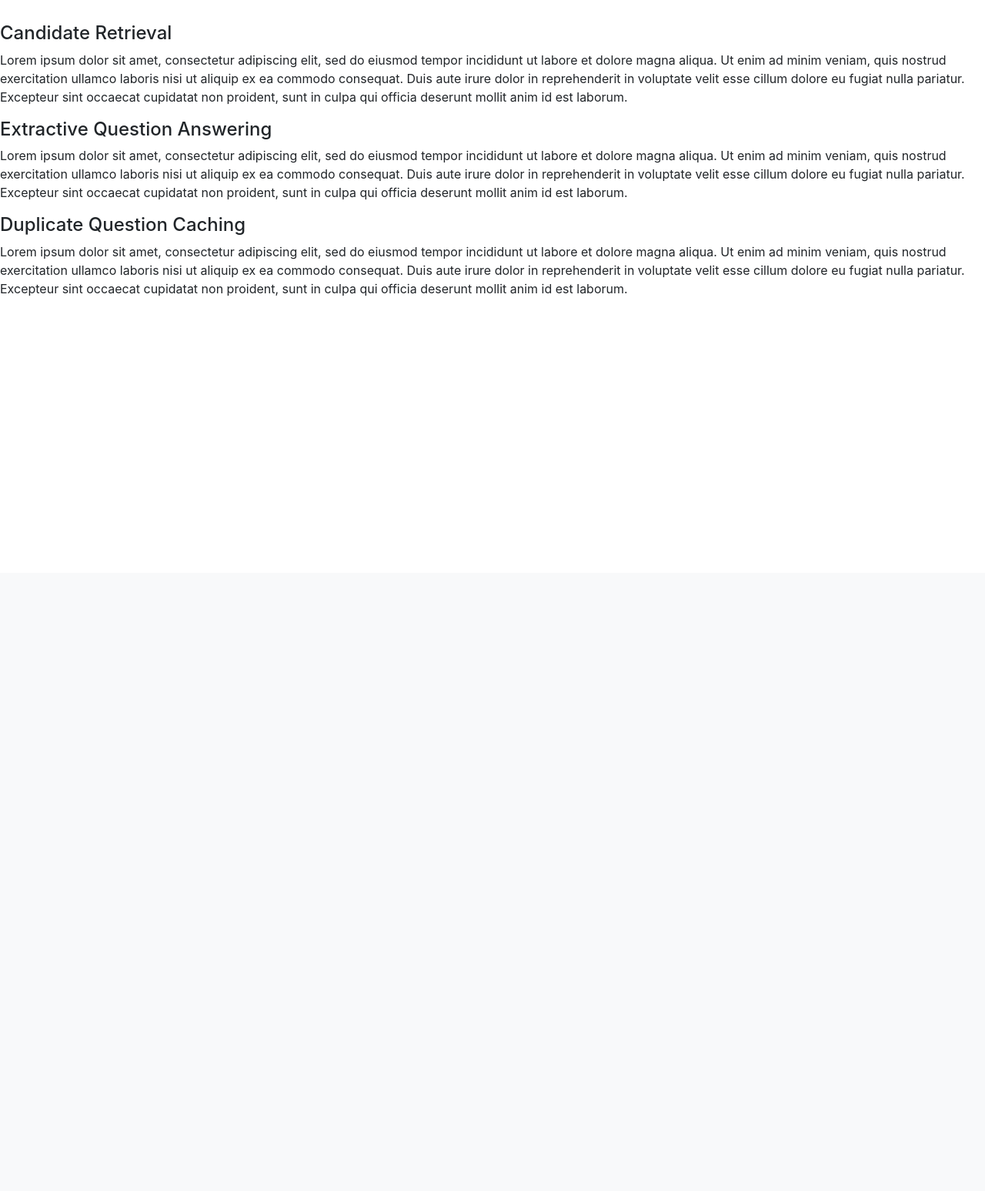
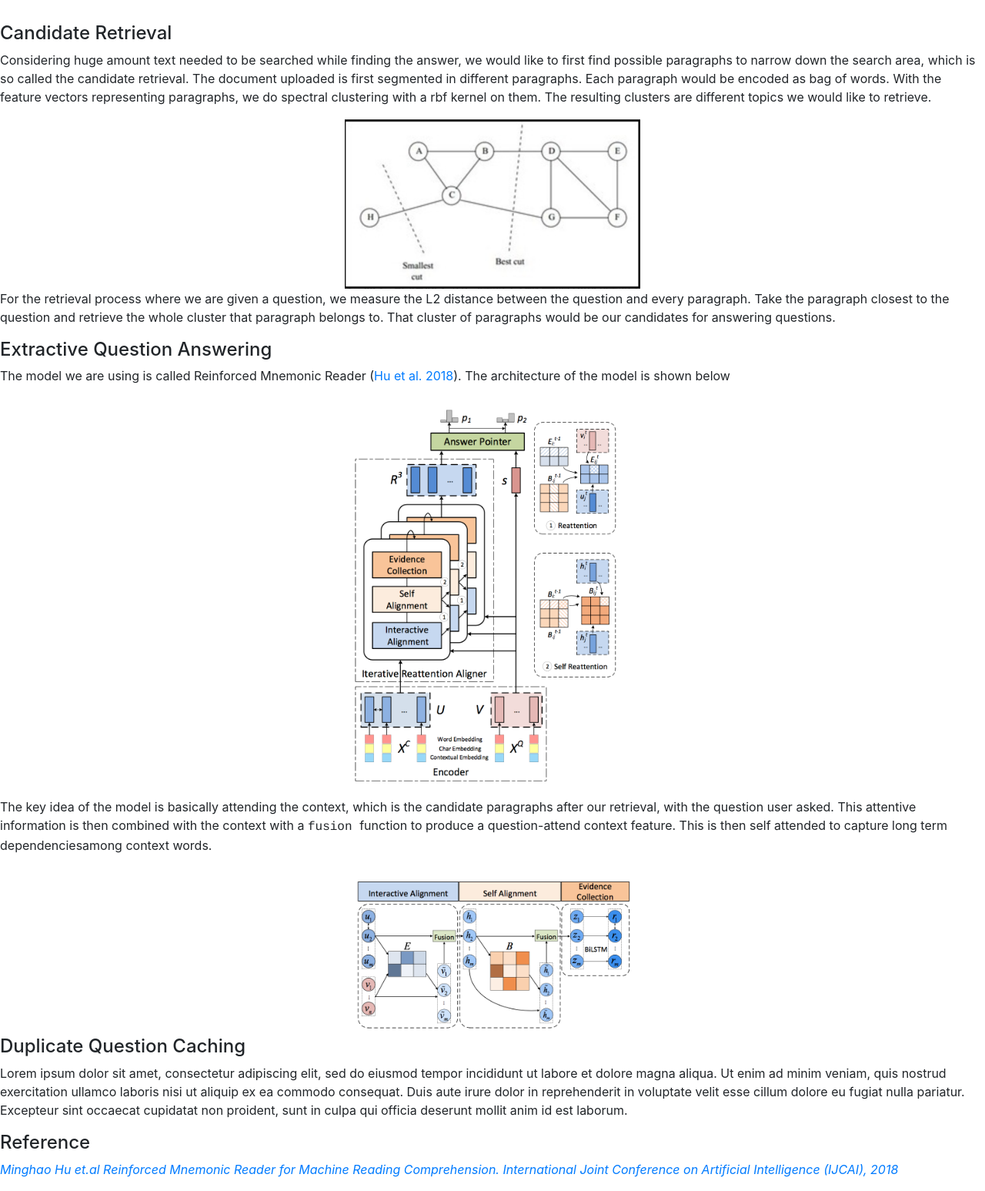
Before and after one commit to CornellDataScience/iFAQ, a Flask app: page /about in a window 1280 px wide. Shown: the part 56-1603 px from the top of the page at 77% size. Before the commit the page ends 440 px from the top, so only its background shows below. Run offline with Flask 2, Linux system fonts and the light colour scheme; parts of the project's set-up code (start-up, migrations or seed data) failed here and were passed over; some libraries are stand-ins or nearby versions.

Commit message:
update about

```diff
--- a/app/templates/about.html
+++ b/app/templates/about.html
@@ -2,19 +2,36 @@
 
 {% block body %}
 
-    <h4><br> Candidate Retrieval </h4>
-    <p>Lorem ipsum dolor sit amet, consectetur adipiscing elit, sed do eiusmod tempor incididunt ut labore et dolore
-        magna aliqua. Ut enim ad minim veniam, quis nostrud exercitation ullamco laboris nisi ut aliquip ex ea commodo
-        consequat. Duis aute irure dolor in reprehenderit in voluptate velit esse cillum dolore eu fugiat nulla
-        pariatur. Excepteur sint occaecat cupidatat non proident, sunt in culpa qui officia deserunt mollit anim id
-        est laborum.</p>
+<style>
+.center {
+    display: block;
+    margin-left: auto;
+    margin-right: auto;
+}
+
+</style>
+
+    <h4 style="font-family:"Roboto", sans-serif;"><br> Candidate Retrieval </h4>
+    <p style="font-family:"Roboto", sans-serif;">Considering huge amount text needed to be searched while finding the answer,
+      we would like to first find possible paragraphs to narrow down the search area,
+      which is so called the candidate retrieval. The document uploaded is first segmented in different paragraphs.
+      Each paragraph would be encoded as bag of words. With the feature vectors representing paragraphs,
+      we do spectral clustering with a rbf kernel on them. The resulting clusters are different topics we would like to retrieve.
+    </p>
+
+    <img src="../static/images/spectral_clustering.png" width=30% class='center' >
+
+    <p style="font-family:"Roboto", sans-serif;">For the retrieval process where we are given a question, we measure the L2 distance between the question and every paragraph.
+      Take the paragraph closest to the question and retrieve the whole cluster that paragraph belongs to. That cluster of paragraphs would be our candidates for answering questions.
+    </p>
 
     <h4> Extractive Question Answering </h4>
-    <p>Lorem ipsum dolor sit amet, consectetur adipiscing elit, sed do eiusmod tempor incididunt ut labore et dolore
-    magna aliqua. Ut enim ad minim veniam, quis nostrud exercitation ullamco laboris nisi ut aliquip ex ea commodo
-    consequat. Duis aute irure dolor in reprehenderit in voluptate velit esse cillum dolore eu fugiat nulla
-    pariatur. Excepteur sint occaecat cupidatat non proident, sunt in culpa qui officia deserunt mollit anim id
-    est laborum.</p>
+    <p>The model we are using is called Reinforced Mnemonic Reader (<a href="https://arxiv.org/abs/1705.02798">Hu et al. 2018</a>). The architecture of the model is shown below</p>
+    <img src="../static/images/m_reader.png" width=30% class='center' >
+    <p>The key idea of the model is basically attending the context, which is the candidate paragraphs after our retrieval, with the question user asked.
+    This attentive information is then combined with the context with a <a style="font-family:courier"> fusion </a> function to produce a question-attend context feature.
+    This is then self attended to capture long term dependenciesamong context words. </p>
+    <img src="../static/images/attention_mech.png" width=30% class='center' >
 
     <h4> Duplicate Question Caching </h4>
     <p>Lorem ipsum dolor sit amet, consectetur adipiscing elit, sed do eiusmod tempor incididunt ut labore et dolore
@@ -23,4 +40,12 @@
     pariatur. Excepteur sint occaecat cupidatat non proident, sunt in culpa qui officia deserunt mollit anim id
     est laborum.</p>
 
+    <h4> Reference </h4>
+    <p>
+      <a href="https://arxiv.org/abs/1705.02798">
+        <i>
+          Minghao Hu et.al Reinforced Mnemonic Reader for Machine Reading Comprehension. International Joint Conference on Artificial Intelligence (IJCAI), 2018
+        </i>
+      </a>
+    </p>
 {% endblock %}
```
Also changed, not shown: app/static/images/attention_mech.png (added), app/static/images/m_reader.png (added), app/static/images/spectral_clustering.png (added), 3 other files.
